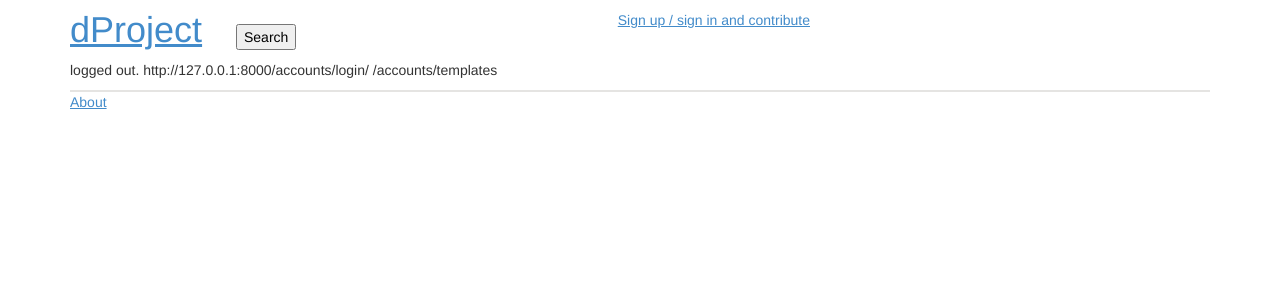
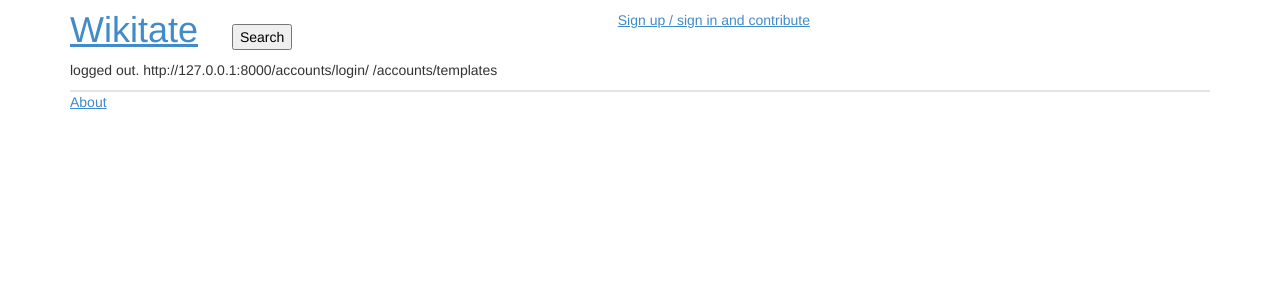
Before and after one commit to snitzr/wikitate.com, a Django app: page /accounts/profile/ in a window 1280 px wide. Shown: the top 300 px of the page. Run offline with Django 3.2, Linux system fonts and the light colour scheme; some libraries are stand-ins or nearby versions.

Commit message:
begin dproject to Wikitate conversion

```diff
--- a/accounts/templates/account/base.html
+++ b/accounts/templates/account/base.html
@@ -7,7 +7,7 @@
     <meta name="description" content="Crowdsource subtitles.">
     <meta name="author" content="Aaron Snitzer">
     <link rel="shortcut icon" href="/static/dproject/favicon.ico">
-    <title>vidtest</title>
+    <title>Wikitate</title>
     <link href="/static/dproject/css/bootstrap.min.css" rel="stylesheet">
     <link href="/static/dproject/css/css1.css" rel="stylesheet">
     <!-- HTML5 shim and Respond.js IE8 support of HTML5 elements and media queries -->
@@ -26,7 +26,7 @@
     <div id="header">
       <ul id="head">
 
-        <li><h1><a href="/">dProject</a></h1></li>
+        <li><h1><a href="/">Wikitate</a></h1></li>
 
         <li>
         <span id="video_search">
```
